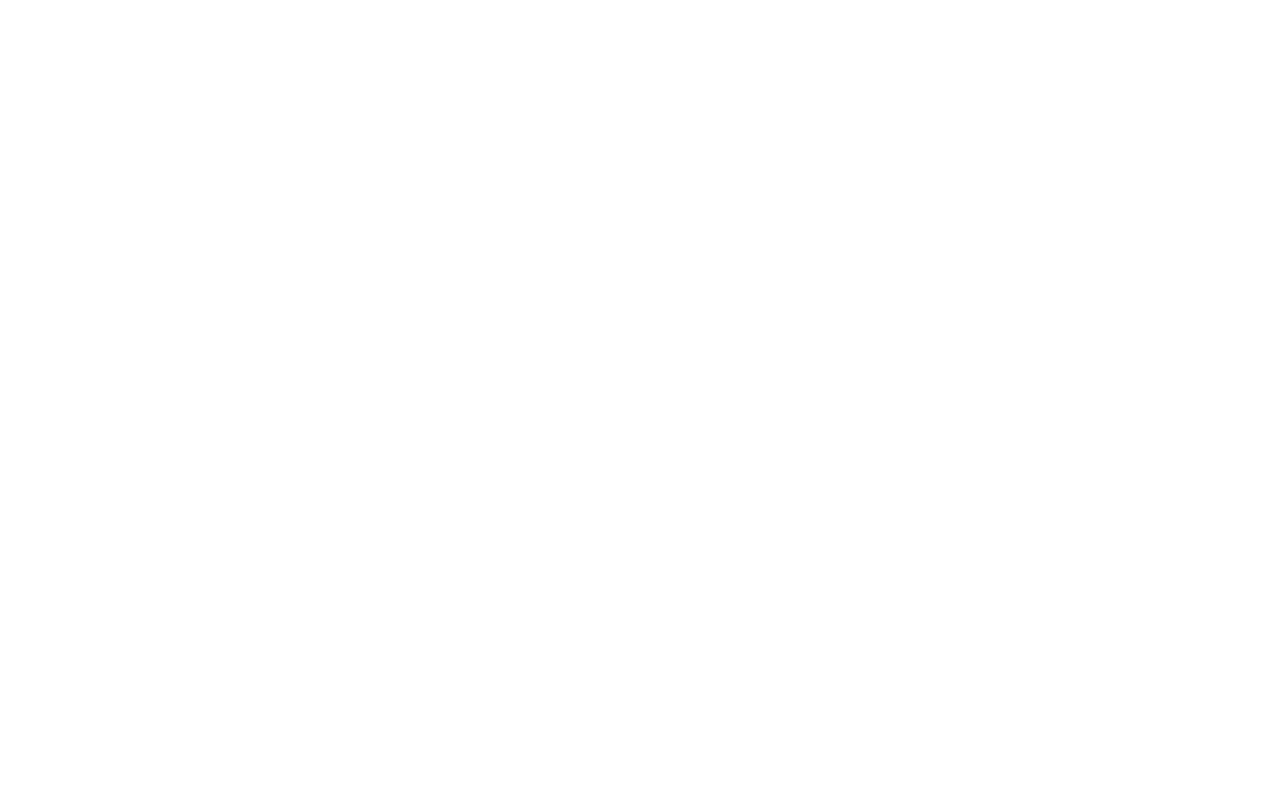
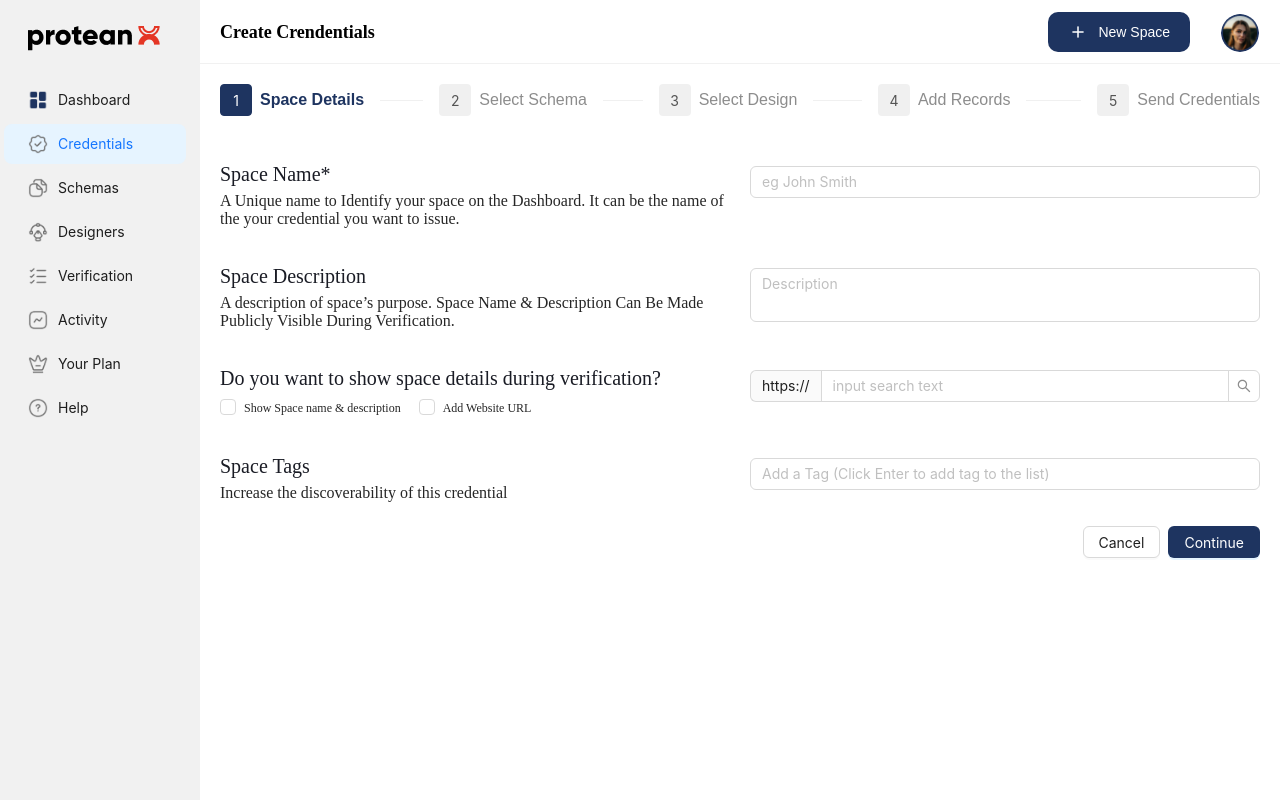
Before and after one commit to harshdeepsingh98/canva, a React (Create React App) app: page /credentials in a window 1280 px wide. Before the commit this address had no page. Built offline with nearby package versions, Linux system fonts and the light colour scheme.

Commit message:
feat: credentials page first stepper

```diff
--- a/src/App.tsx
+++ b/src/App.tsx
@@ -7,6 +7,7 @@
 const MagicLinkRegister = lazy(() => import("../src/pages/magicLinkRegister"));
 const ChangeEmail = lazy(() => import("../src/pages/changeEmail"));
 const Dashboard = lazy(() => import("../src/pages/dashboard"));
+const Credentials = lazy(() => import("../src/pages/credentials"));
 
 function App() {
   return (
@@ -22,6 +23,7 @@
         />
         <Route path="/auth/change_email" element={<ChangeEmail />} />
         <Route path="/dashboard" element={<Dashboard />} />
+        <Route path="/credentials" element={<Credentials />} />
       </Routes>
     </Suspense>
   );
--- a/src/components/AuthLayout/index.tsx
+++ b/src/components/AuthLayout/index.tsx
@@ -26,6 +26,7 @@
 
 interface LayoutProps {
   children: ReactNode;
+  title: string;
 }
 
 const siderStyle: React.CSSProperties = {
@@ -41,14 +42,14 @@
 };
 
 const menuItems: MenuProps["items"] = [
-  { key: "1", label: "Dashboard", iconSrc: Dashboard },
-  { key: "2", label: "Credentials", iconSrc: Cred },
-  { key: "3", label: "Schemas", iconSrc: Schemas },
-  { key: "4", label: "Designers", iconSrc: Designer },
-  { key: "5", label: "Verification", iconSrc: Verification },
-  { key: "6", label: "Activity", iconSrc: Activity },
-  { key: "7", label: "Your Plan", iconSrc: Subscription },
-  { key: "8", label: "Help", iconSrc: Help },
+  { key: "/dashboard", label: "Dashboard", iconSrc: Dashboard },
+  { key: "/credentials", label: "Credentials", iconSrc: Cred },
+  { key: "/schemas", label: "Schemas", iconSrc: Schemas },
+  { key: "/designers", label: "Designers", iconSrc: Designer },
+  { key: "/verification", label: "Verification", iconSrc: Verification },
+  { key: "/activity", label: "Activity", iconSrc: Activity },
+  { key: "/subscription", label: "Your Plan", iconSrc: Subscription },
+  { key: "/help", label: "Help", iconSrc: Help },
 ].map((item) => ({
   key: item.key,
   label: item.label,
@@ -61,7 +62,7 @@
   ),
 }));
 
-const AuthLayout: React.FC<LayoutProps> = ({ children }) => {
+const AuthLayout: React.FC<LayoutProps> = ({ children, title }) => {
   const navigate = useNavigate();
   const {
     token: { colorBgContainer },
@@ -79,6 +80,10 @@
     />
   );
 
+  const handleMenuClick: MenuProps["onClick"] = (e) => {
+    navigate(e.key); // Navigate to the route based on the clicked item
+  };
+
   return (
     <Layout hasSider>
       <Sider style={siderStyle}>
@@ -89,8 +94,10 @@
           theme="light"
           mode="inline"
           defaultSelectedKeys={["1"]}
+          selectedKeys={[location.pathname]}
           items={menuItems}
           style={{ background: "#f1f1f1" }}
+          onClick={handleMenuClick}
         />
       </Sider>
       <Layout style={{ marginInlineStart: 200 }}>
@@ -104,7 +111,7 @@
             borderBottom: "1px solid #f1f1f1",
           }}
         >
-          <TitleContainer>Dashboard</TitleContainer>
+          <TitleContainer>{title}</TitleContainer>
           <ProfileContainer>
             <ButtonContainer>
               <img src={Plus} />
--- /dev/null
+++ b/src/pages/credentials/index.tsx
@@ -0,0 +1,13 @@
+import AuthLayout from "components/AuthLayout";
+import React from "react";
+import CredentialsView from "view/Credentials";
+
+const Credentials: React.FC = () => {
+  return (
+    <AuthLayout title={"Create Crendentials"}>
+      <CredentialsView />
+    </AuthLayout>
+  );
+};
+
+export default Credentials;
--- a/src/pages/dashboard/index.tsx
+++ b/src/pages/dashboard/index.tsx
@@ -4,7 +4,7 @@
 
 const Dashboard: React.FC = () => {
   return (
-    <AuthLayout>
+    <AuthLayout title={"Dashboard"}>
       <DashboardView />
     </AuthLayout>
   );
--- /dev/null
+++ b/src/styles/views/Credentials/index.tsx
@@ -0,0 +1,106 @@
+import { Steps } from "antd";
+import { styled } from "styled-components";
+
+export const StepperContainer = styled.div`
+  width: 100%;
+`;
+
+export const StyledSteps = styled(Steps)`
+  .ant-steps-item-process .ant-steps-item-icon {
+    background-color: #1e3460; /* Icon background for the active step */
+    border-radius: 4px; /* Square shape */
+    border-color: #1e3460;
+  }
+
+  .ant-steps-item-icon {
+    border-radius: 4px; /* Square shape for all steps */
+  }
+
+  .ant-steps-item-finish .ant-steps-item-icon {
+    background-color: #1e3460; /* Icon background for completed steps */
+    border-radius: 4px;
+  }
+
+  .ant-steps-item-process .ant-steps-item-content .ant-steps-item-title,
+  .ant-steps-item-finish .ant-steps-item-content .ant-steps-item-title {
+    color: #1e3460 !important; /* Text color for active and completed steps */
+    font-weight: 600;
+  }
+
+  .ant-steps-item-tail::after {
+    border-color: #d9d9d9; /* Color for the dotted line */
+    border-style: dotted; /* Dotted style for the line */
+  }
+  .ant-steps-item-finish
+    > .ant-steps-item-container
+    > .ant-steps-item-content
+    > .ant-steps-item-title::after {
+    border: 1px solid #1e3460;
+  }
+
+  .ant-steps-item-finish .ant-steps-item-icon > .ant-steps-icon {
+    color: white;
+  }
+`;
+
+export const DetailsContainer = styled.div`
+  width: 100%;
+  display: flex;
+  flex-direction: column;
+  gap: 40px;
+`;
+
+export const ContentContainer = styled.div`
+  width: 100%;
+  display: flex;
+  align-items: start;
+  gap: 20px;
+`;
+
+export const DescriptionContainer = styled.div`
+  width: 100%;
+  display: flex;
+  flex-direction: column;
+  gap: 10px;
+  font-size: 20px;
+  font-weight: 500;
+  line-height: 16px;
+  text-align: left;
+
+  flex: 1;
+  font-family: Metropolis;
+  color: #1a1c25;
+
+  span {
+    font-size: 16px;
+    font-weight: 300;
+    line-height: 18px;
+    text-align: left;
+    color: #262626;
+  }
+`;
+
+export const InputContainer = styled.div`
+  flex: 1;
+  .ant-space-vertical {
+    display: flex;
+    width: 100%;
+  }
+
+  .ant-space-compact {
+    width: 100%;
+  }
+`;
+
+export const CheckboxContainer = styled.div`
+  display: flex;
+  gap: 10px;
+
+  .ant-checkbox + span {
+    font-family: Metropolis;
+    font-size: 12px;
+    font-weight: 400;
+    line-height: 12px;
+    text-align: left;
+  }
+`;
--- /dev/null
+++ b/src/view/Credentials/index.tsx
@@ -0,0 +1,148 @@
+import {
+  StepperContainer,
+  StyledSteps,
+  ContentContainer,
+  DetailsContainer,
+  DescriptionContainer,
+  InputContainer,
+  CheckboxContainer,
+} from "styles/views/Credentials";
+import { Button, Input, Checkbox, Space } from "antd";
+import type { CheckboxProps } from "antd";
+import { useState } from "react";
+
+const { TextArea, Search } = Input;
+
+const CredentialsView: React.FC = () => {
+  const onChange: CheckboxProps["onChange"] = (e) => {
+    console.log(`checked = ${e.target.checked}`);
+  };
+  const steps = [
+    {
+      title: "Space Details",
+      content: (
+        <DetailsContainer>
+          <ContentContainer>
+            <DescriptionContainer>
+              Space Name*{" "}
+              <span>
+                A Unique name to Identify your space on the Dashboard. It can be
+                the name of the your credential you want to issue.
+              </span>
+            </DescriptionContainer>
+            <InputContainer>
+              <Input placeholder="eg John Smith" />
+            </InputContainer>
+          </ContentContainer>
+          <ContentContainer>
+            <DescriptionContainer>
+              Space Description{" "}
+              <span>
+                A description of space’s purpose. Space Name & Description Can
+                Be Made Publicly Visible During Verification.
+              </span>
+            </DescriptionContainer>
+            <InputContainer>
+              <TextArea
+                placeholder="Description"
+                autoSize={{ minRows: 2, maxRows: 6 }}
+              />
+            </InputContainer>
+          </ContentContainer>
+          <ContentContainer>
+            <DescriptionContainer>
+              Do you want to show space details during verification?
+              <CheckboxContainer>
+                <Checkbox onChange={onChange}>
+                  Show Space name & description
+                </Checkbox>
+                <Checkbox onChange={onChange}>Add Website URL</Checkbox>
+              </CheckboxContainer>
+            </DescriptionContainer>
+            <InputContainer>
+              <Space direction="vertical" size="middle">
+                <Space.Compact>
+                  <Search
+                    addonBefore="https://"
+                    placeholder="input search text"
+                    allowClear
+                  />
+                </Space.Compact>
+              </Space>
+            </InputContainer>
+          </ContentContainer>
+          <ContentContainer>
+            <DescriptionContainer>
+              Space Tags{" "}
+              <span>Increase the discoverability of this credential</span>
+            </DescriptionContainer>
+            <InputContainer>
+              <Input placeholder="Add a Tag (Click Enter to add tag to the list)" />
+            </InputContainer>
+          </ContentContainer>
+        </DetailsContainer>
+      ),
+    },
+    {
+      title: "Select Schema",
+      content: "Second-content",
+    },
+    {
+      title: "Select Design",
+      content: "Last-content",
+    },
+    {
+      title: "Add Records",
+      content: "Last-content",
+    },
+    {
+      title: "Send Credentials",
+      content: "Last-content",
+    },
+  ];
+
+  const [current, setCurrent] = useState(0);
+
+  const next = () => {
+    setCurrent(current + 1);
+  };
+
+  //   const prev = () => {
+  //     setCurrent(current - 1);
+  //   };
+
+  const handleCancel = () => {
+    // Handle cancel logic (e.g., navigate back, reset the form, etc.)
+    console.log("Canceled");
+  };
+
+  const items = steps.map((item) => ({ key: item.title, title: item.title }));
+
+  const contentStyle: React.CSSProperties = {
+    marginTop: 50,
+  };
+  return (
+    <>
+      <StepperContainer>
+        <StyledSteps current={current} items={items} />
+        <div style={contentStyle}>{steps[current].content}</div>
+        <div style={{ marginTop: 24, display: "flex", justifyContent: "end" }}>
+          {current === 0 && (
+            <>
+              <Button onClick={handleCancel}>Cancel</Button>
+              <Button
+                type="primary"
+                onClick={next}
+                style={{ marginLeft: 8, background: "#1e3460" }}
+              >
+                Continue
+              </Button>
+            </>
+          )}
+        </div>
+      </StepperContainer>
+    </>
+  );
+};
+
+export default CredentialsView;
```
